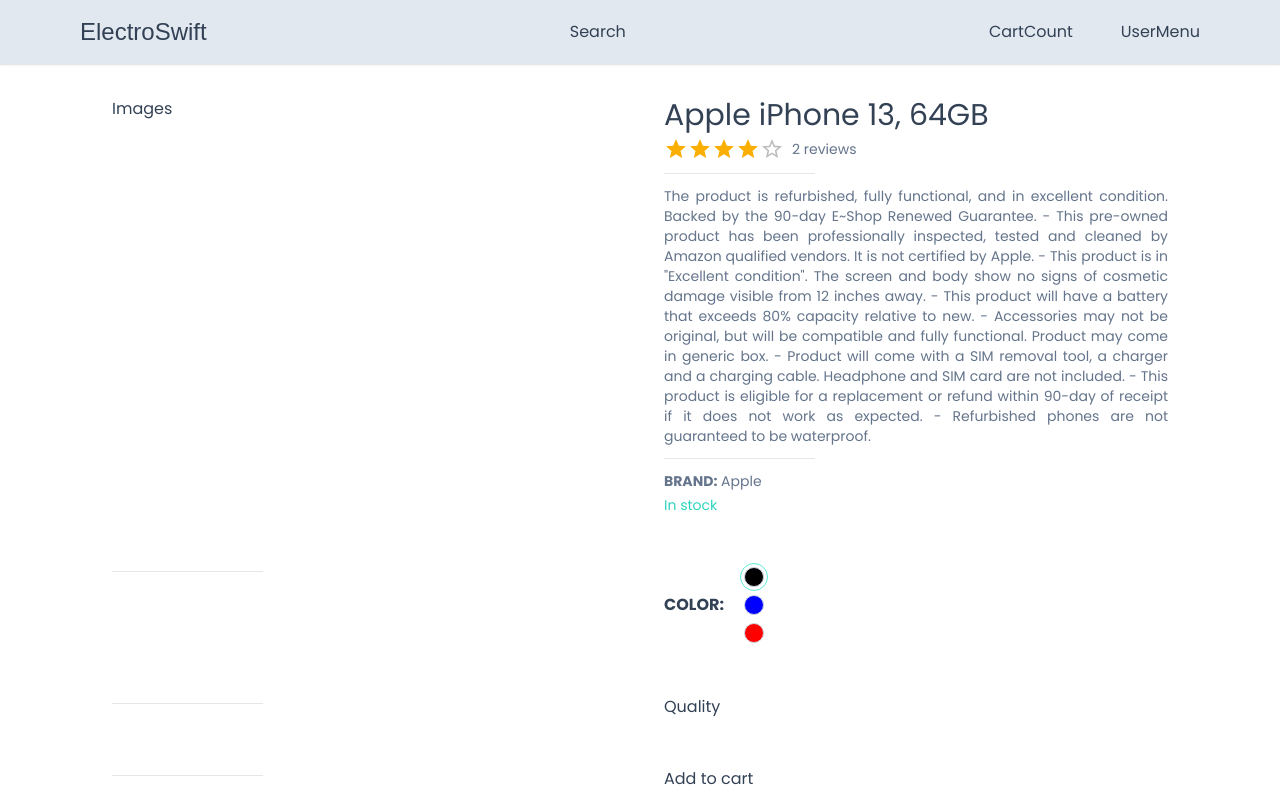
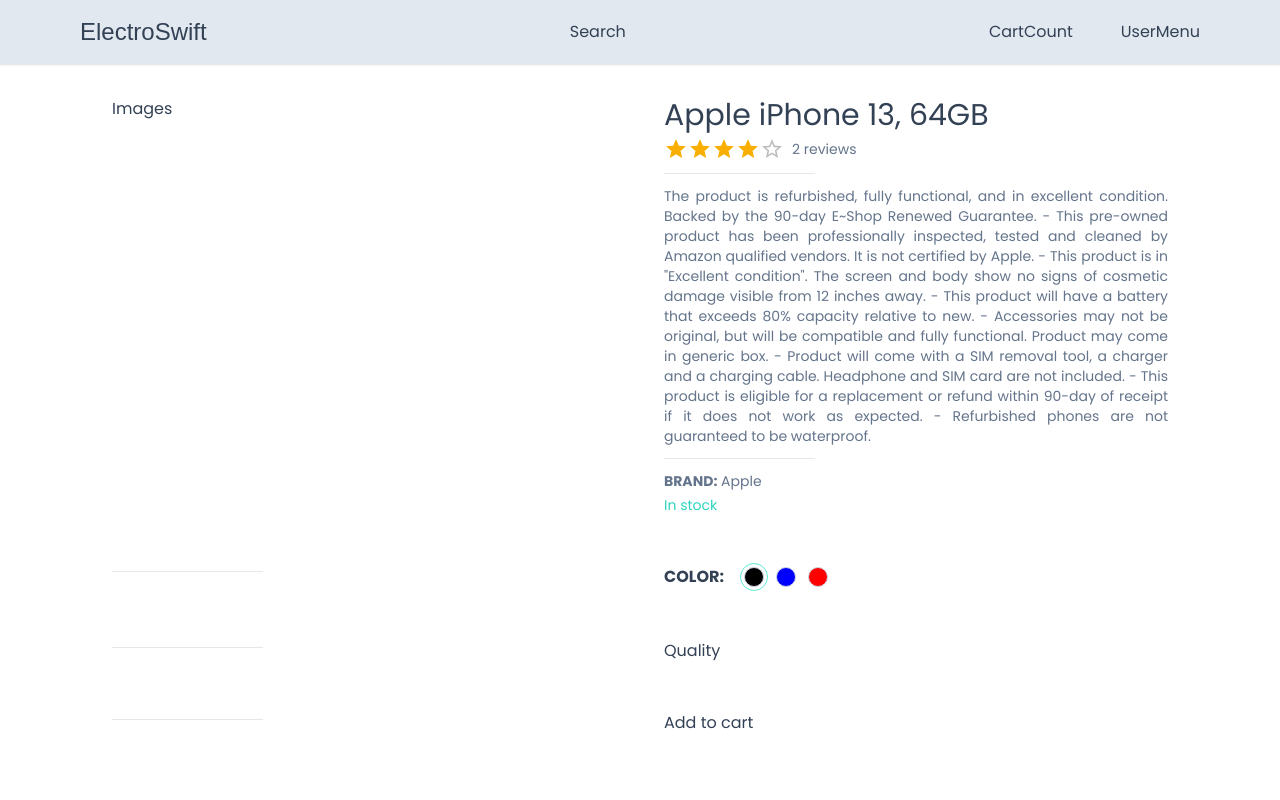
Before and after one commit to rizmiya-ameen/E-Commerce, a Next.js app: page /product/1 in a window 1280 px wide. Shown: the top 800 px of the page. Built offline with nearby package versions, Linux system fonts and the light colour scheme; a web font is replaced by a local one.

Commit message:
set color

```diff
--- a/app/product/[productid]/ProductDetails.tsx
+++ b/app/product/[productid]/ProductDetails.tsx
@@ -9,50 +9,61 @@
 }
 
 export type CartProductType = {
-  id: string,
-  name: string,
-  description: string,
-  category: string,
-  brand: string,
-  selectedImg: SelectedImgType,
-  quantity: number,
-  price: number
-}
+  id: string;
+  name: string;
+  description: string;
+  category: string;
+  brand: string;
+  selectedImg: SelectedImgType;
+  quantity: number;
+  price: number;
+};
 
 export type SelectedImgType = {
-  color: string,
-  colorCode: string,
-  image: string,
-}
+  color: string;
+  colorCode: string;
+  image: string;
+};
 
 const Horizontal = () => {
-  return <hr className="w-[30%] my-2"/>
-}
+  return <hr className="w-[30%] my-2" />;
+};
 
 const ProductDetails = ({ product }: ProductDetailsProps) => {
 
-  const [ cartProduct, setCartProduct ] = useState<CartProductType>({
+  const [cartProduct, setCartProduct] = useState<CartProductType>({
     id: product.id,
     name: product.name,
     description: product.description,
     category: product.category,
     brand: product.brand,
-    selectedImg: {...product.images[0]},
+    selectedImg: { ...product.images[0] },
     quantity: 1,
     price: product.price,
-  })
+  });
 
-  const productRating = product.reviews.reduce((acc: number, item: any) => item.rating + acc, 0) / product.reviews.length
 
-  const handleColorSelect = useCallback((value: SelectedImgType) => {}, [cartProduct.selectedImg])
+
+  const productRating =
+    product.reviews.reduce((acc: number, item: any) => item.rating + acc, 0) /
+    product.reviews.length;
+
+  const handleColorSelect = useCallback(
+    (value: SelectedImgType) => {
+      setCartProduct((prev) => {
+        return { ...prev, selectedImg: value };
+      });
+    },
+    [cartProduct.selectedImg]
+  );
 
   return (
     <div className="grid grid-cols-1 md:grid-cols-2 gap-12">
       <div>Images</div>
-      <div className="flex flex-col gap-1 text-slate-500 text-sm" >
+      <div className="flex flex-col gap-1 text-slate-500 text-sm">
         <h2 className="text-3xl font-medium text-slate-700">{product.name}</h2>
         <div className="flex items-center gap-2">
-          <Rating value={productRating} readOnly/>
+          <Rating value={productRating} readOnly />
           <p>{product.reviews.length} reviews</p>
         </div>
 
@@ -66,12 +77,18 @@
           <span className="font-semibold">BRAND:</span> {product.brand}
         </div>
 
-        <div className={product.inStock ? 'text-teal-400' : 'text-rose-400'}>{product.inStock ? 'In stock' : 'Out of stock'}</div>
+        <div className={product.inStock ? "text-teal-400" : "text-rose-400"}>
+          {product.inStock ? "In stock" : "Out of stock"}
+        </div>
       </div>
 
       <Horizontal />
 
-      <SetColor images={product.images} cartProduct={cartProduct} handleColorSelect={handleColorSelect}/>
+      <SetColor
+        images={product.images}
+        cartProduct={cartProduct}
+        handleColorSelect={handleColorSelect}
+      />
 
       <Horizontal />
 
@@ -85,3 +102,93 @@
 };
 
 export default ProductDetails;
+
+//console.log(cartProduct);
+
+  /*
+  {
+    "id": "648437b38c44d52b9542e340",
+    "name": "Apple iPhone 13, 64GB",
+    "description": "The product is refurbished, fully functional, and in excellent condition.",
+    "category": "Phone",
+    "brand": "Apple",
+    "selectedImg": {
+        "color": "Black",
+        "colorCode": "#000000",
+        "image": "https://m.media-amazon.com/images/I/61g+McQpg7L._AC_SX679_.jpg"
+    },
+    "quantity": 1,
+    "price": 40
+}
+*/
+
+//onsole.log(product);
+
+/*
+{
+  "id": "648437b38c44d52b9542e340",
+  "name": "Apple iPhone 13, 64GB",
+  "description": "The product is refurbished, fully functional, and in excellent condition. ",
+  "price": 40,
+  "brand": "Apple",
+  "category": "Phone",
+  "inStock": true,
+  "images": [
+      {
+          "color": "Black",
+          "colorCode": "#000000",
+          "image": "https://m.media-amazon.com/images/I/61g+McQpg7L._AC_SX679_.jpg"
+      },
+      {
+          "color": "Blue",
+          "colorCode": " #0000FF",
+          "image": "https://m.media-amazon.com/images/I/713Om9vCHUL._AC_SX679_.jpg"
+      },
+      {
+          "color": "Red",
+          "colorCode": "#FF0000",
+          "image": "https://m.media-amazon.com/images/I/61thdjmfHcL.__AC_SX300_SY300_QL70_FMwebp_.jpg"
+      }
+  ],
+  "reviews": [
+      {
+          "id": "6499b4887402b0efd394d8f3",
+          "userId": "6499b184b0e9a8c8709821d3",
+          "productId": "648437b38c44d52b9542e340",
+          "rating": 4,
+          "comment": "good enough. I like the camera and casing. the delivery was fast too.",
+          "createdDate": "2023-06-26T15:53:44.483Z",
+          "user": {
+              "id": "6499b184b0e9a8c8709821d3",
+              "name": "Chaoo",
+              "email": "example1@gmail.com",
+              "emailVerified": null,
+              "image": "https://lh3.googleusercontent.com/a/AAcHTtcuRLwWi1vPKaQOcJlUurlhRAIIq2LgYccE8p32=s96-c",
+              "hashedPassword": null,
+              "createdAt": "2023-06-26T15:40:52.558Z",
+              "updatedAt": "2023-06-26T15:40:52.558Z",
+              "role": "USER"
+          }
+      },
+      {
+          "id": "6499a110efe4e4de451c7edc",
+          "userId": "6475af156bad4917456e6e1e",
+          "productId": "648437b38c44d52b9542e340",
+          "rating": 4,
+          "comment": "I really liked it!!",
+          "createdDate": "2023-06-26T14:30:40.998Z",
+          "user": {
+              "id": "6475af156bad4917456e6e1e",
+              "name": "Charles",
+              "email": "example@gmail.com",
+              "emailVerified": null,
+              "image": "https://lh3.googleusercontent.com/a/AAcHTteOiCtILLBWiAoolIW9PJH-r5825pBDl824_8LD=s96-c",
+              "hashedPassword": null,
+              "createdAt": "2023-05-30T08:08:53.979Z",
+              "updatedAt": "2023-05-30T08:08:53.979Z",
+              "role": "ADMIN"
+          }
+      }
+  ]
+}
+*/
--- a/components/products/SetColor.tsx
+++ b/components/products/SetColor.tsx
@@ -13,11 +13,13 @@
     <div>
       <div className="flex gap-4 items-center">
         <span className="font-semibold">COLOR:</span>
-        <div>
+        <div className="flex gap-1">
           {
-            images.map((image, index) => {
+            images.map((image) => {
               return (
-                <div key={index} className={`
+                <div key={image.color}
+                onClick={() => handleColorSelect(image)}
+                className={`
                 h-7 w-7 rounded-full border-teal-300 flex items-center justify-center ${cartProduct.selectedImg.color === image.color ? 'border-[1.5px]' : 'border-none'}`}>
                 <div style={{background: image.colorCode}} className="h-5 w-5 rounded-full border-[1.2px] border-slate-300 cursor-pointer">
 
```
